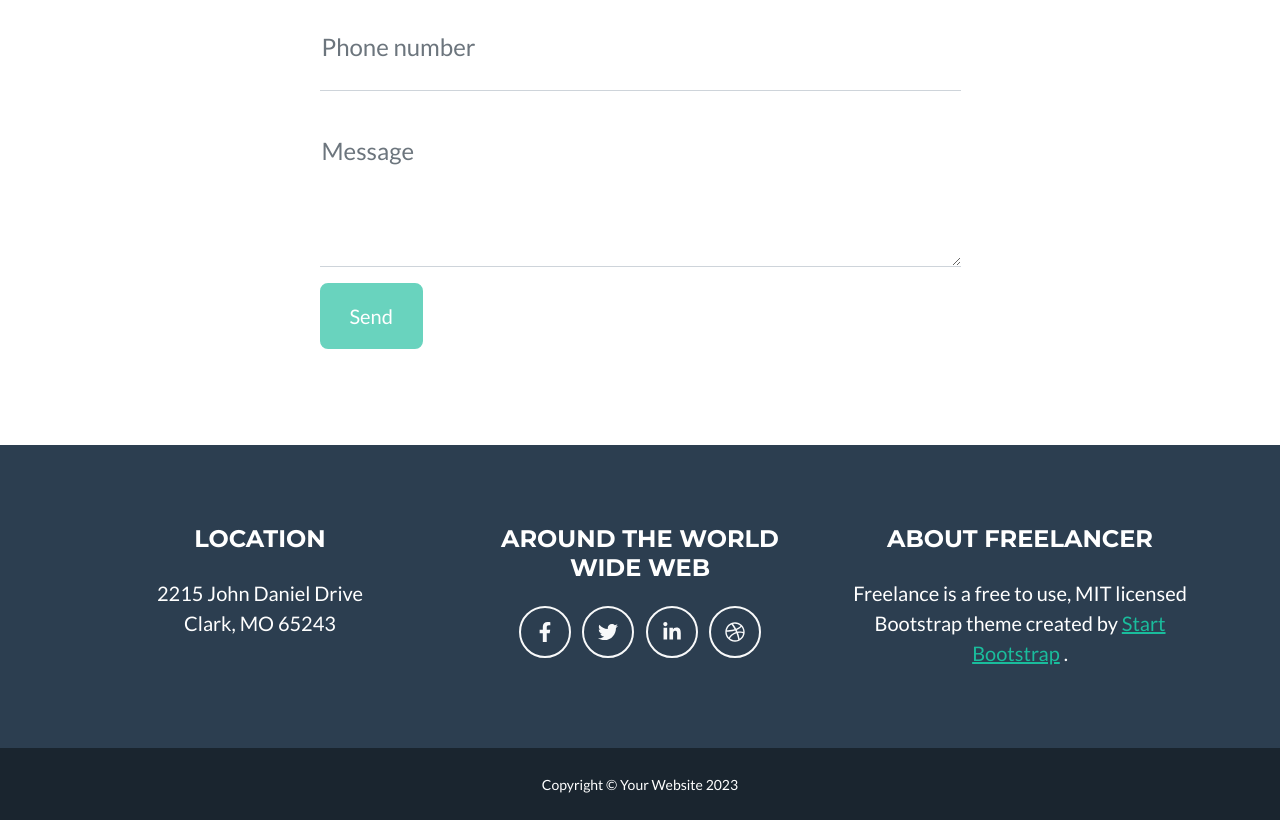
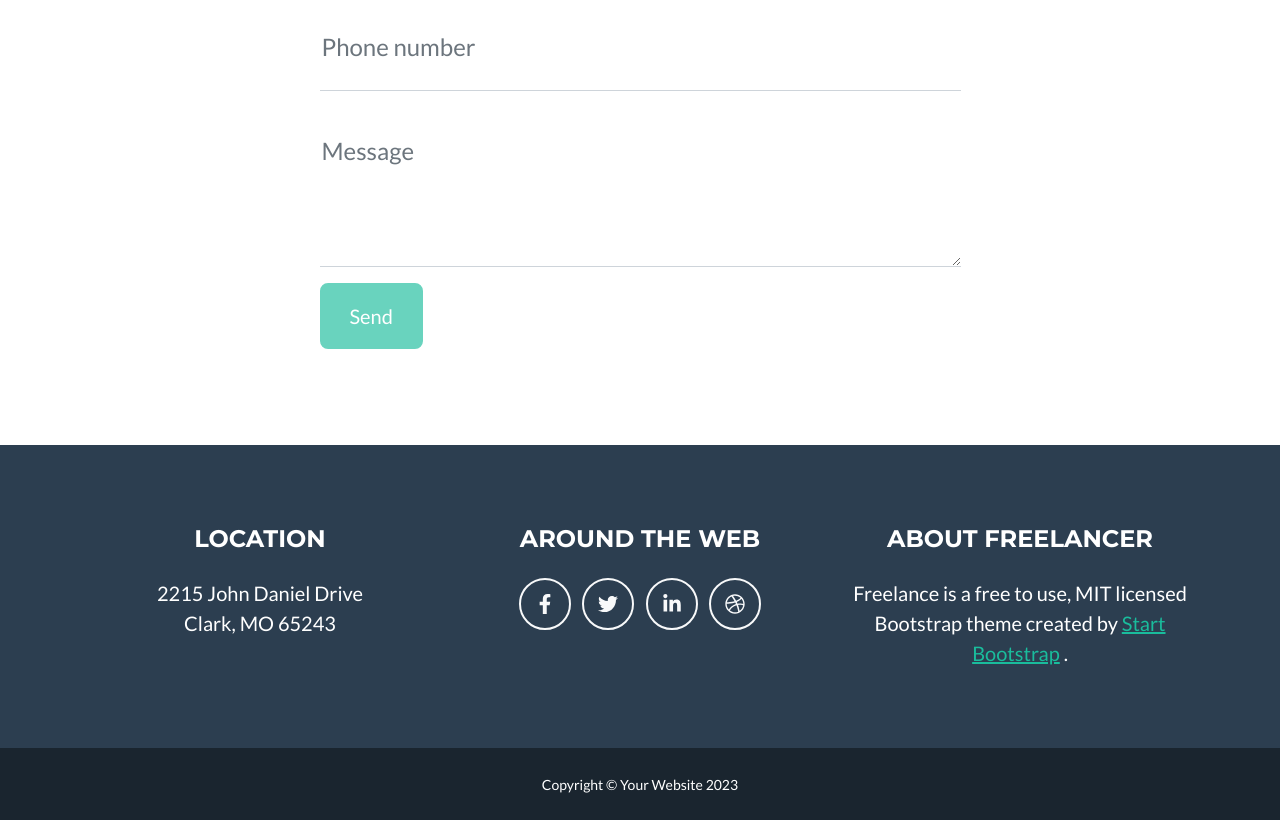
Before and after one commit to richyreginald777/richyreginald777.github.io, a website: page dist/index.html in a window 1280 px wide. Shown: the part 2712-3532 px from the top of the page. Drawn offline with nearby package versions, Linux system fonts and the light colour scheme.

Commit message:
Revert to Oringinal index.html

```diff
--- a/dist/index.html
+++ b/dist/index.html
@@ -232,7 +232,7 @@
                     </div>
                     <!-- Footer Social Icons-->
                     <div class="col-lg-4 mb-5 mb-lg-0">
-                        <h4 class="text-uppercase mb-4">Around the World Wide Web</h4>
+                        <h4 class="text-uppercase mb-4">Around the Web</h4>
                         <a class="btn btn-outline-light btn-social mx-1" href="#!"><i class="fab fa-fw fa-facebook-f"></i></a>
                         <a class="btn btn-outline-light btn-social mx-1" href="#!"><i class="fab fa-fw fa-twitter"></i></a>
                         <a class="btn btn-outline-light btn-social mx-1" href="#!"><i class="fab fa-fw fa-linkedin-in"></i></a>
```
